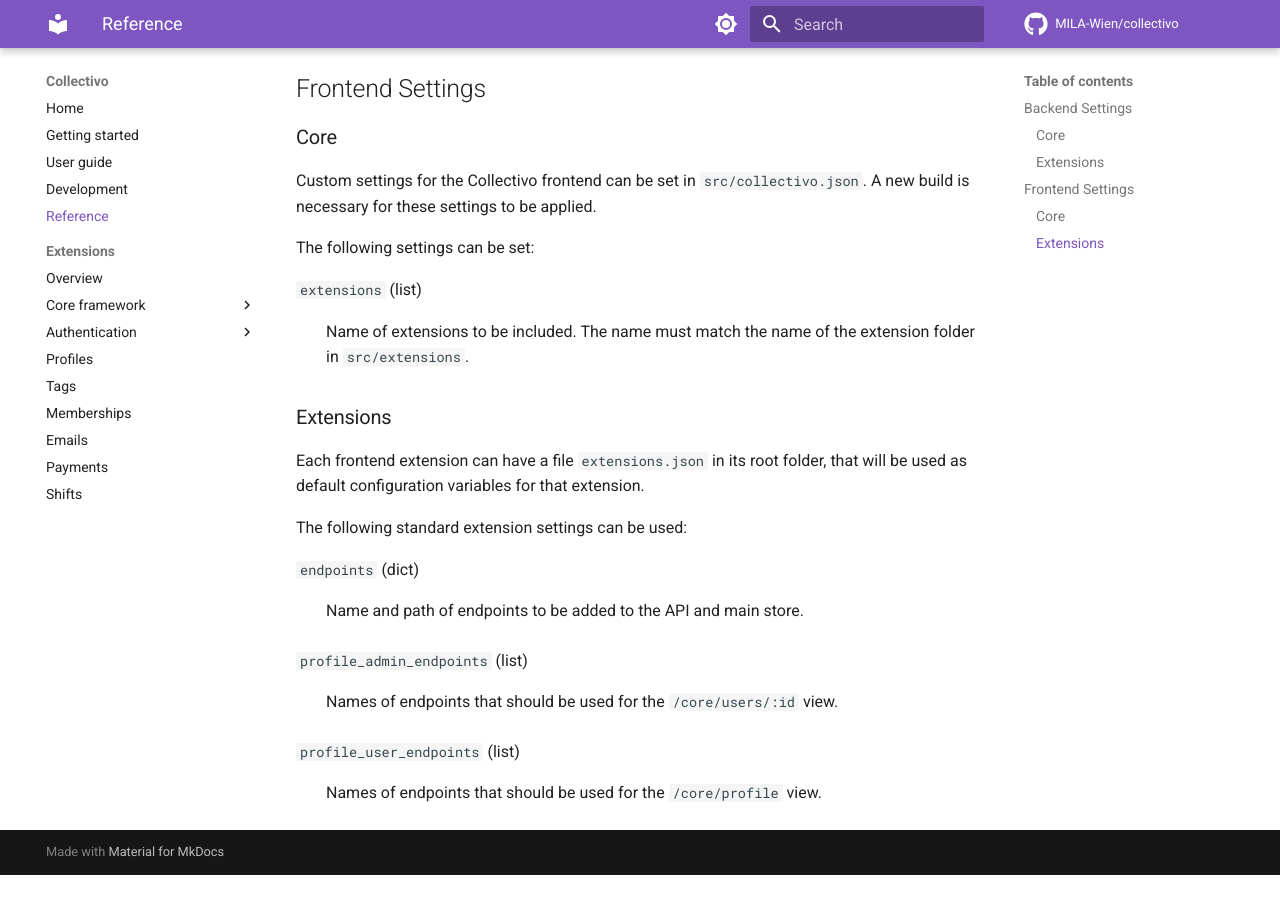
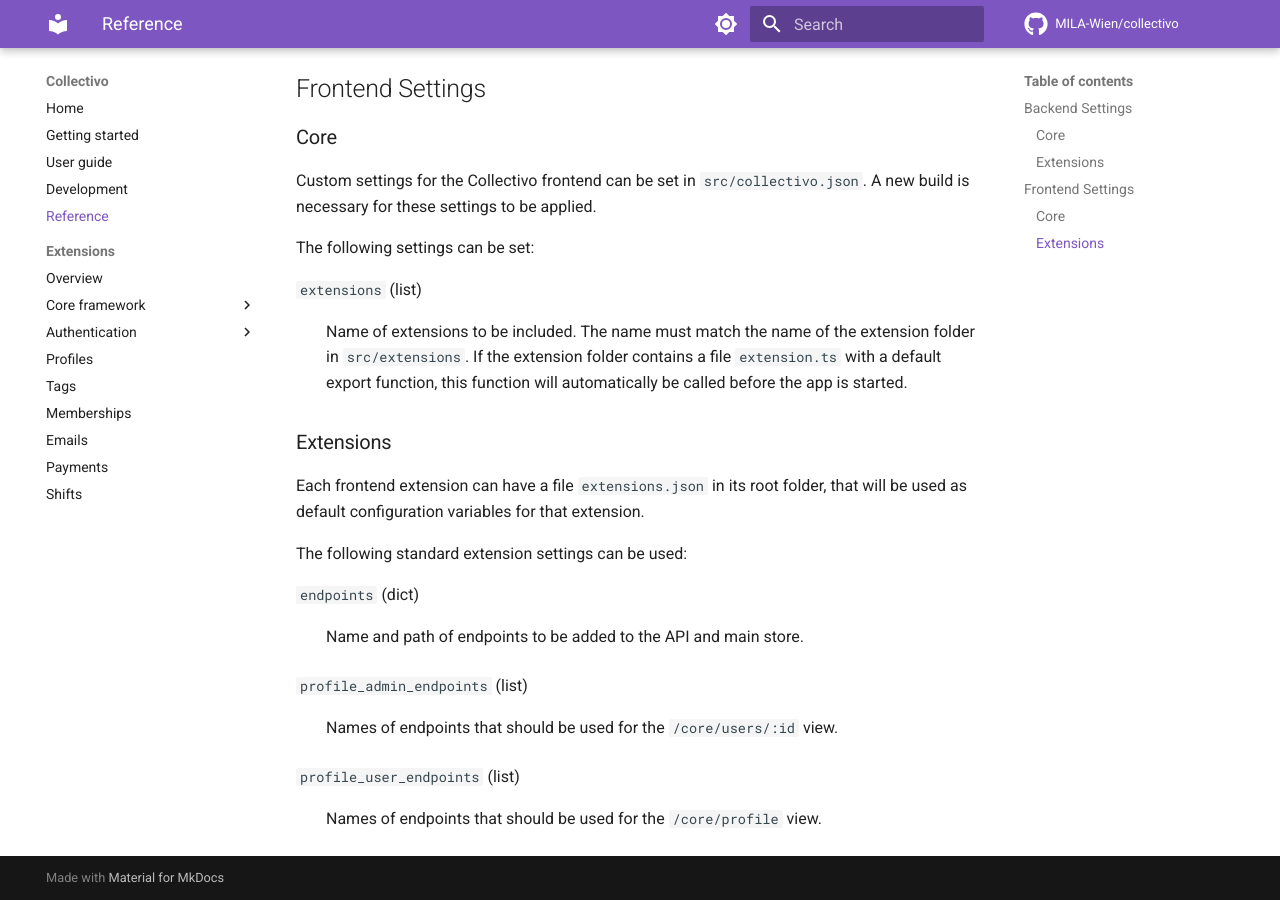
Before and after one commit to christwopointoh/collectivo, an MkDocs documentation site: the page built from docs/reference.md, in a window 1280 px wide and 900 px high, scrolled down 1969 px. Built offline with MkDocs 1.6.1 and Material for MkDocs 9.7.7, drawn with Linux system fonts in a browser that asks for light colours; comment, search, counter and statistics services are not loaded; before the commit the page ends 2844 px from its top, so only the background shows below that.

Commit message:
Improve docs

```diff
--- a/docs/reference.md
+++ b/docs/reference.md
@@ -93,7 +93,9 @@
 
 `extensions` (list)
 
-: Name of extensions to be included. The name must match the name of the extension folder in `src/extensions`.
+: Name of extensions to be included. The name must match the name of the extension folder in `src/extensions`. If the extension folder contains a file `extension.ts`
+with a default export function, this function will automatically be called before
+the app is started.
 
 ### Extensions
 
```
